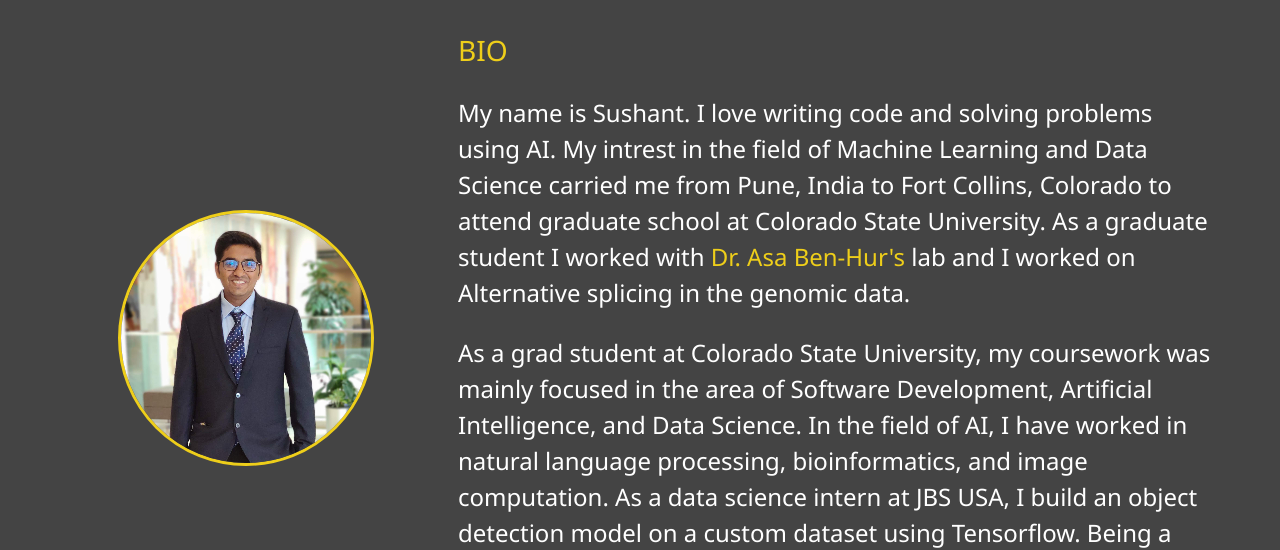
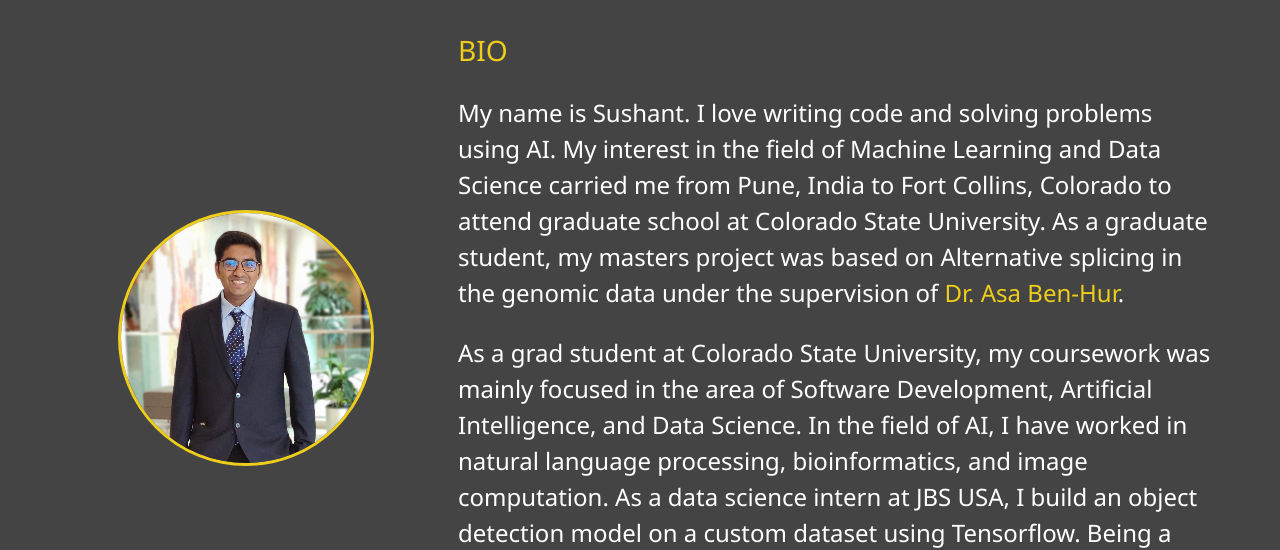
Before and after one commit to sushpatankar/Portfolio, a website: page Dist/about.html in a window 1280 px wide. Shown: the part 253-803 px from the top of the page. Drawn offline with nearby package versions, Linux system fonts and the light colour scheme.

Commit message:
small update

```diff
--- a/Dist/about.html
+++ b/Dist/about.html
@@ -68,12 +68,11 @@
                 </h3>
                 <p>
                     <p> My name is Sushant. I love writing code and solving problems using AI.
-                        My intrest in the field of Machine Learning and Data Science carried me from
+                        My interest in the field of Machine Learning and Data Science carried me from
                         Pune, India to Fort Collins, Colorado to attend graduate school at Colorado
                         State University.
-                        As a graduate student I worked with <a href="https://www.cs.colostate.edu/~asa/">Dr.
-                        Asa Ben-Hur's</a> lab and
-                        I worked on Alternative splicing in the genomic data.
+                        As a graduate student, my masters project was based on Alternative splicing in the genomic data under the supervision of <a href="https://www.cs.colostate.edu/~asa/">Dr.
+                        Asa Ben-Hur</a>.
 
                     <p>
                         As a grad student at Colorado State University, my coursework was mainly focused in the
--- a/package.json
+++ b/package.json
@@ -11,7 +11,7 @@
   "author": "Sushant Patankar",
   "license": "MIT",
   "dependencies": {
-    "gh-pages": "^3.1.0",
+    "gh-pages": "^3.2.3",
     "node-sass": "^4.14.1"
   },
   "devDependencies": {},
```
Also changed, not shown: 1 other file.
